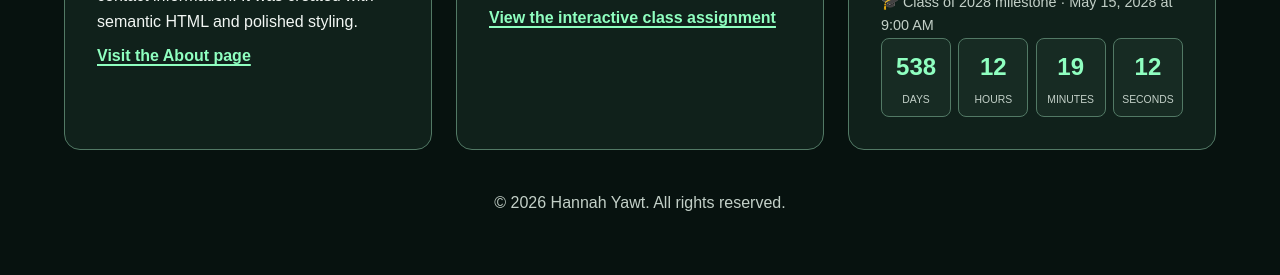
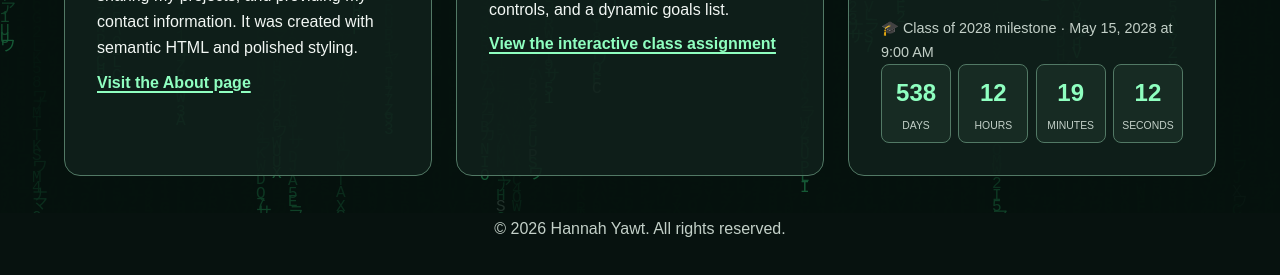
Before and after one commit to YawtDevelopment/My-First-Site, a plain HTML site: page projects.html in a window 1280 px wide. Shown: the part 587-862 px from the top of the page. Before the commit the page ends 835 px from the top, so only its background shows below. Drawn offline with Linux system fonts and the light colour scheme.

Commit message:
Restore Matrix rain on Projects page

```diff
--- a/projects.html
+++ b/projects.html
@@ -6,6 +6,8 @@
   <meta name="description" content="A selection of Hannah Yawt's web and technology projects.">
   <title>Projects | Hannah Yawt's Portfolio</title>
   <link rel="stylesheet" href="style.css">
+  <link rel="stylesheet" href="matrix.css">
+  <script src="matrix.js" defer></script>
   <style>
     .milestone-countdown { margin-top: .75rem; }
     .milestone-countdown .timer-grid { display: grid; grid-template-columns: repeat(4, minmax(0, 1fr)); gap: .45rem; }
```
